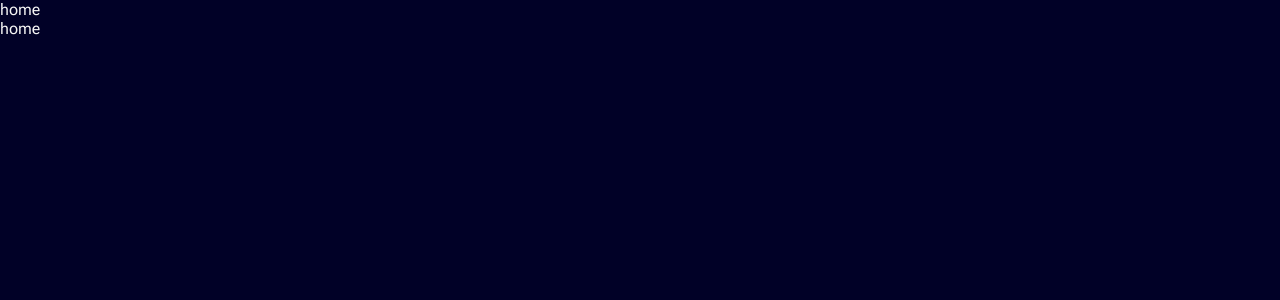
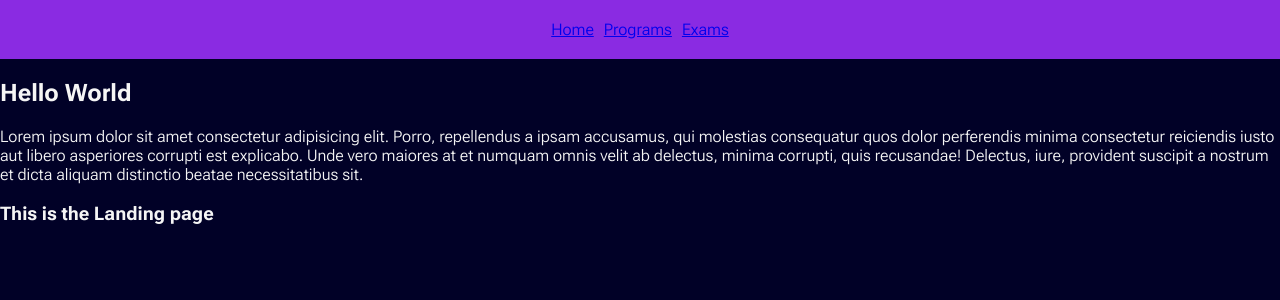
Before and after one commit to SS56Bo/SPAs-Project, a React (Vite) app: page / in a window 1280 px wide. Shown: the top 300 px of the page. Built offline with nearby package versions, Linux system fonts and the light colour scheme.

Commit message:
Updated Files & New CSS files

```diff
--- a/src/App.jsx
+++ b/src/App.jsx
@@ -1,7 +1,9 @@
+import Navbar from "./Navbar";
+
 export default function App() {
   return (
     <>
-      <div className="middle-body">home</div>
+      <Navbar />
     </>
   );
 }
--- /dev/null
+++ b/src/Landing.jsx
@@ -0,0 +1,19 @@
+export default function Landing() {
+  return (
+    <>
+      <div>
+        <h2>Hello World</h2>
+        <p>
+          Lorem ipsum dolor sit amet consectetur adipisicing elit. Porro,
+          repellendus a ipsam accusamus, qui molestias consequatur quos dolor
+          perferendis minima consectetur reiciendis iusto aut libero asperiores
+          corrupti est explicabo. Unde vero maiores at et numquam omnis velit ab
+          delectus, minima corrupti, quis recusandae! Delectus, iure, provident
+          suscipit a nostrum et dicta aliquam distinctio beatae necessitatibus
+          sit.
+        </p>
+        <h3>This is the Landing page</h3>
+      </div>
+    </>
+  );
+}
--- a/src/Navbar.css
+++ b/src/Navbar.css
@@ -0,0 +1,8 @@
+.navbar-comp {
+  display: flex;
+  align-items: center;
+  justify-content: center;
+  gap: 10px;
+  padding: 20px;
+  background-color: blueviolet;
+}
--- a/src/Navbar.jsx
+++ b/src/Navbar.jsx
@@ -1,14 +1,20 @@
-import { BrowserRouter, Route, Routes } from "react-router-dom";
-import App from "./App";
+import { BrowserRouter, Route, Routes, Link } from "react-router-dom";
 import Programs from "./Programs";
+import Landing from "./Landing";
+import "./Navbar.css";
 
 export default function Navbar() {
   return (
     <>
       <BrowserRouter>
+        <div className="navbar-comp">
+          <Link to="/">Home</Link>
+          <Link to="/programs">Programs</Link>
+          <Link to="/exams">Exams</Link>
+        </div>
         <Routes>
-          <Route path="/" element={<App />}></Route>
-          <Route path="/programs" element={<Programs />}></Route>
+          <Route path="/" element={<Landing />} />
+          <Route path="/programs" element={<Programs />} />
         </Routes>
       </BrowserRouter>
     </>
--- a/src/Programs.jsx
+++ b/src/Programs.jsx
@@ -3,6 +3,13 @@ export default function Programs() {
     <>
       <div>
         <h1>Hello World</h1>
+        <p>
+          Lorem ipsum dolor sit amet consectetur adipisicing elit. Magnam earum
+          aut doloremque aspernatur aliquam, totam adipisci consequatur iste
+          labore perferendis fuga quae fugiat, autem ad aliquid aperiam laborum
+          in officiis.
+        </p>
+        <h3>This is the Programs page</h3>
       </div>
     </>
   );
--- a/src/index.css
+++ b/src/index.css
@@ -6,5 +6,6 @@ body {
   color: whitesmoke;
   font-family: "Roboto Flex", serif;
   font-style: normal;
+  font-weight: 300;
   background-color: rgb(1, 1, 39);
 }
--- a/src/main.jsx
+++ b/src/main.jsx
@@ -2,11 +2,9 @@ import { StrictMode } from "react";
 import { createRoot } from "react-dom/client";
 import "./index.css";
 import App from "./App.jsx";
-import Navbar from "./Navbar.jsx";
 
 createRoot(document.getElementById("root")).render(
   <StrictMode>
-    <Navbar />
     <App />
   </StrictMode>
 );
```
